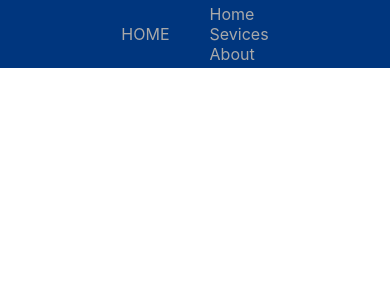
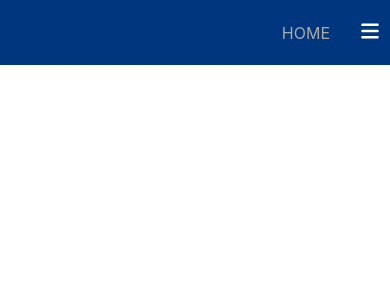
Before and after one commit to NayAungLin910/golden-link, a React (Create React App) app: page / in a window 390 px wide. Shown: the top 300 px of the page. Built offline with nearby package versions, Linux system fonts and the light colour scheme.

Commit message:
Add Responsive Navbar

```diff
--- a/package.json
+++ b/package.json
@@ -12,6 +12,7 @@
     "@types/react-dom": "^18.3.1",
     "react": "^18.3.1",
     "react-dom": "^18.3.1",
+    "react-icons": "^5.3.0",
     "react-router-dom": "^6.27.0",
     "react-scripts": "5.0.1",
     "typescript": "^4.9.5",
--- a/src/components/Navbar/Navbar.module.css
+++ b/src/components/Navbar/Navbar.module.css
@@ -1,7 +1,65 @@
+:root {
+  --nav-height: 65px;
+}
+
 .nav {
   display: flex;
   align-items: center;
-  justify-content: center;
-  height: 8vh;
+  justify-content: right;
+  height: var(--nav-height);
+  gap: 3rem;
+  padding-right: 10px;
   background-color: rgba(0, 54, 126);
 }
+
+.nav_brand {
+  text-transform: uppercase;
+  font-weight: bold;
+}
+
+.nav_menu {
+  display: flex;
+  align-items: center;
+  justify-content: space-around;
+  gap: 3rem;
+}
+
+.nav_toggler {
+  cursor: pointer;
+  display: none;
+}
+
+@media screen and (max-width: 768px) {
+  .nav_toggler {
+    display: block;
+  }
+
+  .nav_menu {
+    position: fixed;
+    top: var(--nav-height);
+    right: 0;
+    width: 50%;
+    height: 100%;
+    display: flex;
+    flex-direction: column;
+    justify-content: flex-start;
+    padding: 20px 0px;
+    background-color: rgb(0, 28, 73);
+    margin: 0;
+    transform: translateX(100%);
+    transition: 0.5s ease-in;
+  }
+
+  .nav_item {
+    margin-top: 20px;
+  }
+}
+
+.nav_active {
+  transform: translateX(0);
+}
+
+.nav_icon {
+  color: white;
+  font-size: 2rem;
+}
--- a/src/components/Navbar/Navbar.tsx
+++ b/src/components/Navbar/Navbar.tsx
@@ -1,35 +1,56 @@
-import { FC } from "react";
+import { FC, useState } from "react";
 import styles from "./Navbar.module.css";
+import { FaBars } from "react-icons/fa6";
+import { IoMdClose } from "react-icons/io";
+import { isWhiteSpaceLike } from "typescript";
 
 export interface NavbarPropsInterface {}
 
 const Navbar: FC<NavbarPropsInterface> = () => {
+  const [active, setActive] = useState<boolean>(false);
+
+  const navToggle = () => {
+    setActive(!active);
+  };
+
+  const nav = active
+    ? `${styles.nav_menu} ${styles.nav_active}`
+    : `${styles.nav_menu}`;
+
   return (
     <nav className={styles.nav}>
-      <a href="#" className="brand">
+      <a href="#" className={styles.brand}>
         HOME
       </a>
-      <ul className="nav-menu">
-        <li className="nav-item">
+      <ul className={nav}>
+        <li className={styles.nav_item}>
           <a href="#" className="nav-link">
             Home
           </a>
         </li>
-        <li className="nav-item">
+        <li className={styles.nav_item}>
           <a href="#" className="nav-link">
             Sevices
           </a>
         </li>
-        <li className="nav-item">
+        <li className={styles.nav_item}>
           <a href="#" className="nav-link">
             About
           </a>
         </li>
       </ul>
-      <div className="nav-toggler">
-        <div className="line1"></div>
-        <div className="line2"></div>
-        <div className="line3"></div>
+      <div className={styles.nav_toggler}>
+        {active ? (
+          <IoMdClose
+            onClick={navToggle}
+            className={styles.nav_icon}
+          />
+        ) : (
+          <FaBars
+            onClick={navToggle}
+            className={styles.nav_icon}
+          />
+        )}
       </div>
     </nav>
   );
```
Also changed, not shown: 1 other file (tests, documents, lock files or other folders).
